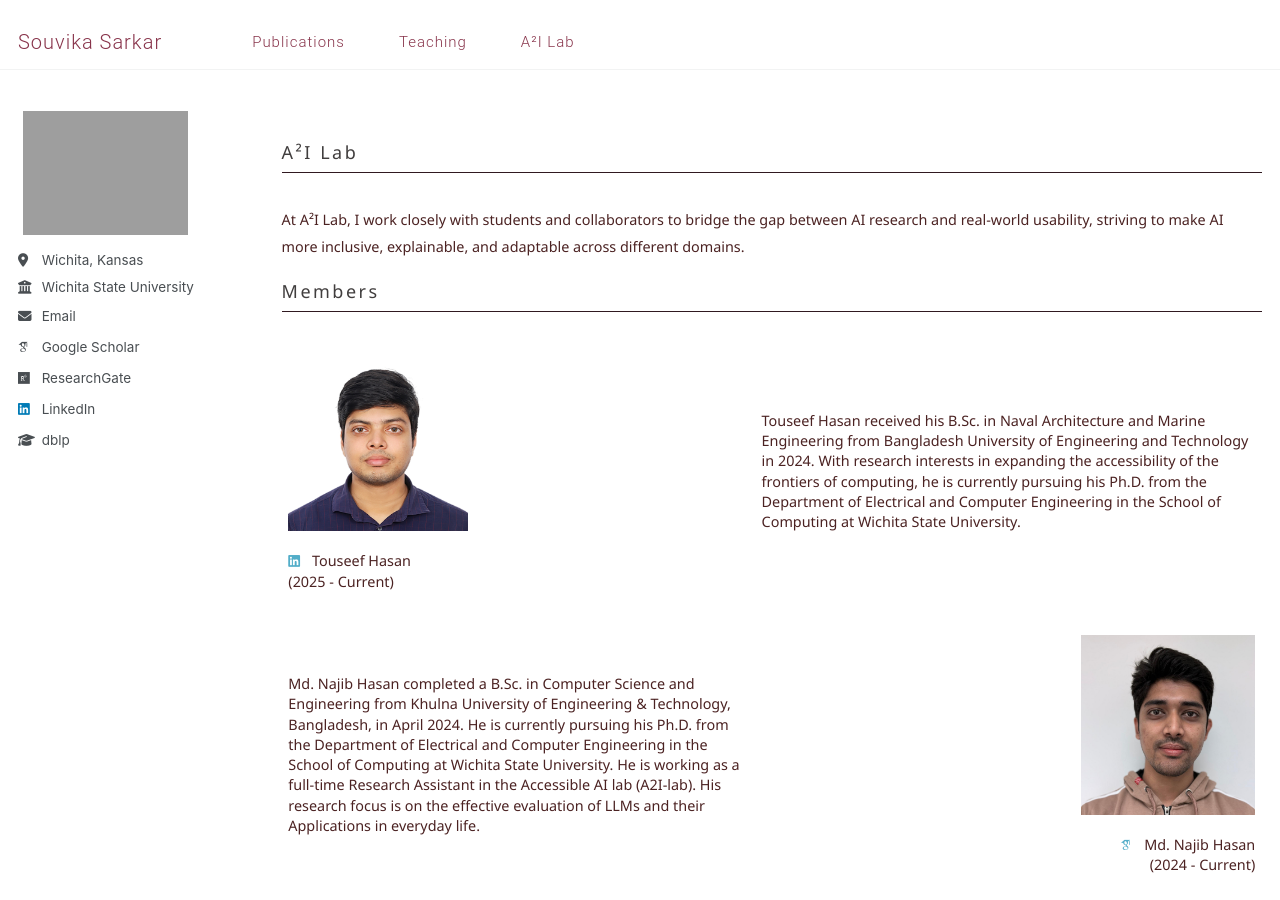
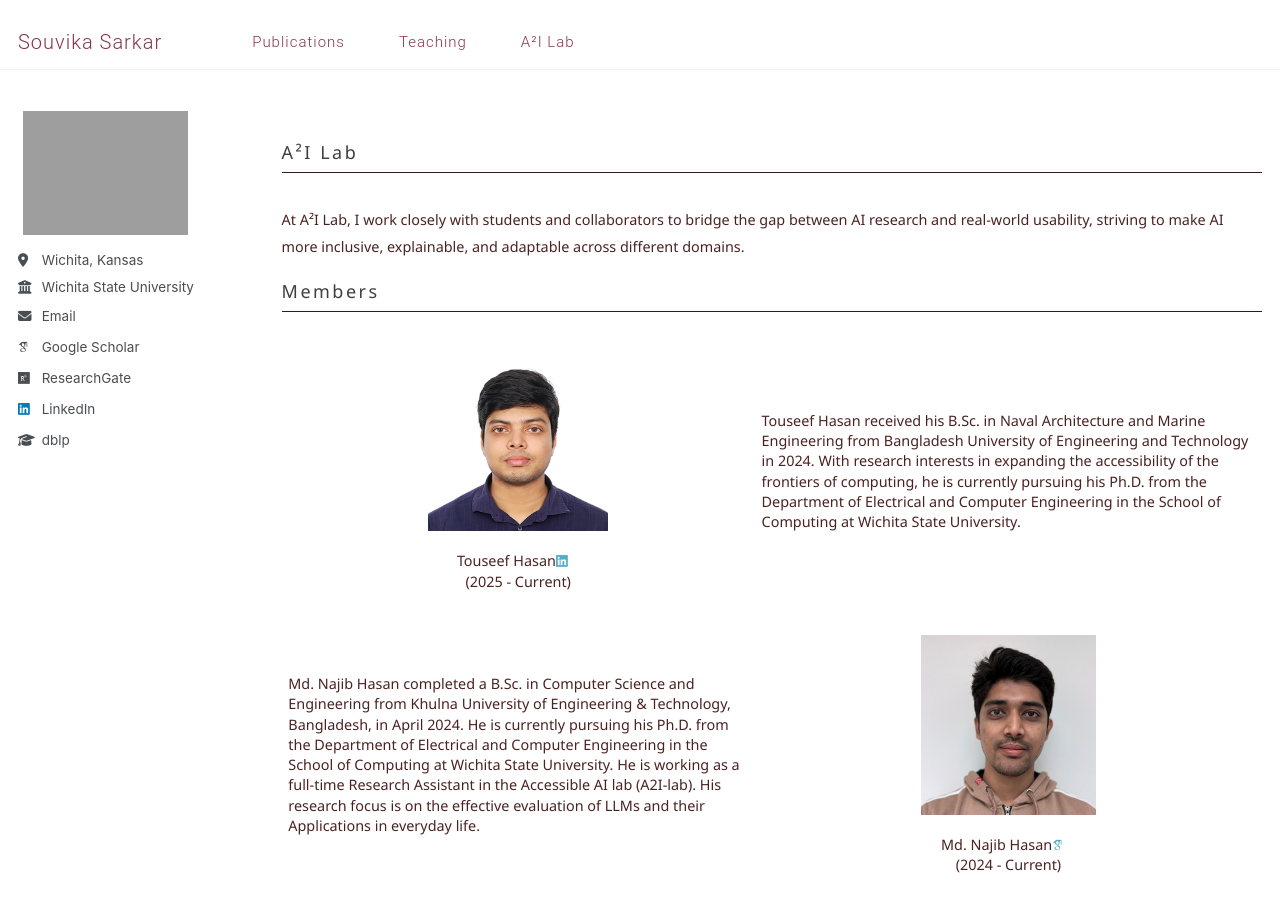
Before and after one commit to Souvika/souvika.github.io, a Jekyll site: the page built from _pages/lab.html, in a window 1280 px wide and 900 px high. Built offline with Jekyll 4.4.1, drawn with Linux system fonts in a browser that asks for light colours; some web fonts are replaced.

Commit message:
Update Students.

```diff
--- a/_includes/archive-single.html
+++ b/_includes/archive-single.html
@@ -45,15 +45,15 @@
         <table style="border-collapse: collapse; text-align: left; border: none;">
           <tbody>
             <tr style="border: none;">
-              <td style="border: none; padding-bottom: 2rem; text-align: left;"><img src='/images/Touseef.png' style='height:10rem;'><br/><br/><a href="https://www.linkedin.com/in/touseefh/"><i class="fab fa-fw fa-linkedin icon-pad-right" aria-hidden="true"></i></a><span class="news-content">Touseef Hasan</span><br/><span class="news-content">(2025 - Current)</span></td>
+              <td style="border: none; padding-bottom: 2rem; text-align: center;"><img src='/images/Touseef.png' style='height:10rem;'><br/><br/><span class="news-content">Touseef Hasan</span><a href="https://www.linkedin.com/in/touseefh/"><i class="fab fa-fw fa-linkedin icon-pad-right" aria-hidden="true"></i></a><br/><span class="news-content">(2025 - Current)</span></td>
                 <td style="border: none; padding-bottom: 2rem;"><span class="news-content-teaching">Touseef Hasan received his B.Sc. in Naval Architecture and Marine Engineering from Bangladesh University of Engineering and Technology in 2024. With research interests in expanding the accessibility of the frontiers of computing, he is currently pursuing his Ph.D. from the Department of Electrical and Computer Engineering in the School of Computing at Wichita State University.</span></td>
             </tr>
             <tr style="border: none; margin-bottom: 2rem">
                 <td style="border: none; padding-bottom: 2rem;"><span class="news-content-teaching">Md. Najib Hasan completed a B.Sc. in Computer Science and Engineering from Khulna University of Engineering & Technology, Bangladesh, in April 2024. He is currently pursuing his Ph.D. from the Department of Electrical and Computer Engineering in the School of Computing at Wichita State University. He is working as a full-time Research Assistant in the Accessible AI lab (A2I-lab). His research focus is on the effective evaluation of LLMs and their Applications in everyday life.</span></td>
-                <td style="border: none; padding-bottom: 2rem; text-align: right;"><img src='/images/Najib.png' style='height:10rem;'><br/><br/><a href="https://scholar.google.com/citations?user=J-ZK5OUAAAAJ&hl=en"><i class="ai ai-google-scholar icon-pad-right"></i></a><span class="news-content">Md. Najib Hasan</span><br/><span class="news-content">(2024 - Current)</span></td>
+                <td style="border: none; padding-bottom: 2rem; text-align: center;"><img src='/images/Najib.png' style='height:10rem;'><br/><br/><span class="news-content">Md. Najib Hasan</span><a href="https://scholar.google.com/citations?user=J-ZK5OUAAAAJ&hl=en"><i class="ai ai-google-scholar icon-pad-right"></i></a><br/><span class="news-content">(2024 - Current)</span></td>
             </tr>
             <tr style="border: none; margin-bottom: 2rem">
-                <td style="border: none; padding-bottom: 2rem; text-align: left;"><img src='/images/Sahana.png' style='height:10rem;'><br/><br/><a href="https://www.linkedin.com/in/shahana-akter-p"><i class="fab fa-fw fa-linkedin icon-pad-right" aria-hidden="true"></i></a><span class="news-content">Shahana Akter</span><br/><span class="news-content">(2025 - Current)</span></td>
+                <td style="border: none; padding-bottom: 2rem; text-align: center;"><img src='/images/Sahana.png' style='height:10rem;'><br/><br/><span class="news-content">Shahana Akter</span><a href="https://www.linkedin.com/in/shahana-akter-p"><i class="fab fa-fw fa-linkedin icon-pad-right" aria-hidden="true"></i></a><br/><span class="news-content">(2025 - Current)</span></td>
                 <td style="border: none; padding-bottom: 2rem;"><span class="news-content-teaching">Shahana Akter earned her B.Sc. in Computer Science and Engineering from Khulna University of Engineering & Technology (KUET), Bangladesh, in August 2025. She is now pursuing a Ph.D. in the School of Computing at Wichita State University, USA, within the Department of Electrical and Computer Engineering. She currently serves as a Graduate Teaching Assistant for the Introduction to Database course. Her research centers on evaluating large language models (LLMs) and exploring their practical uses in real life.</span></td>
             </tr>
           </tbody>
```
